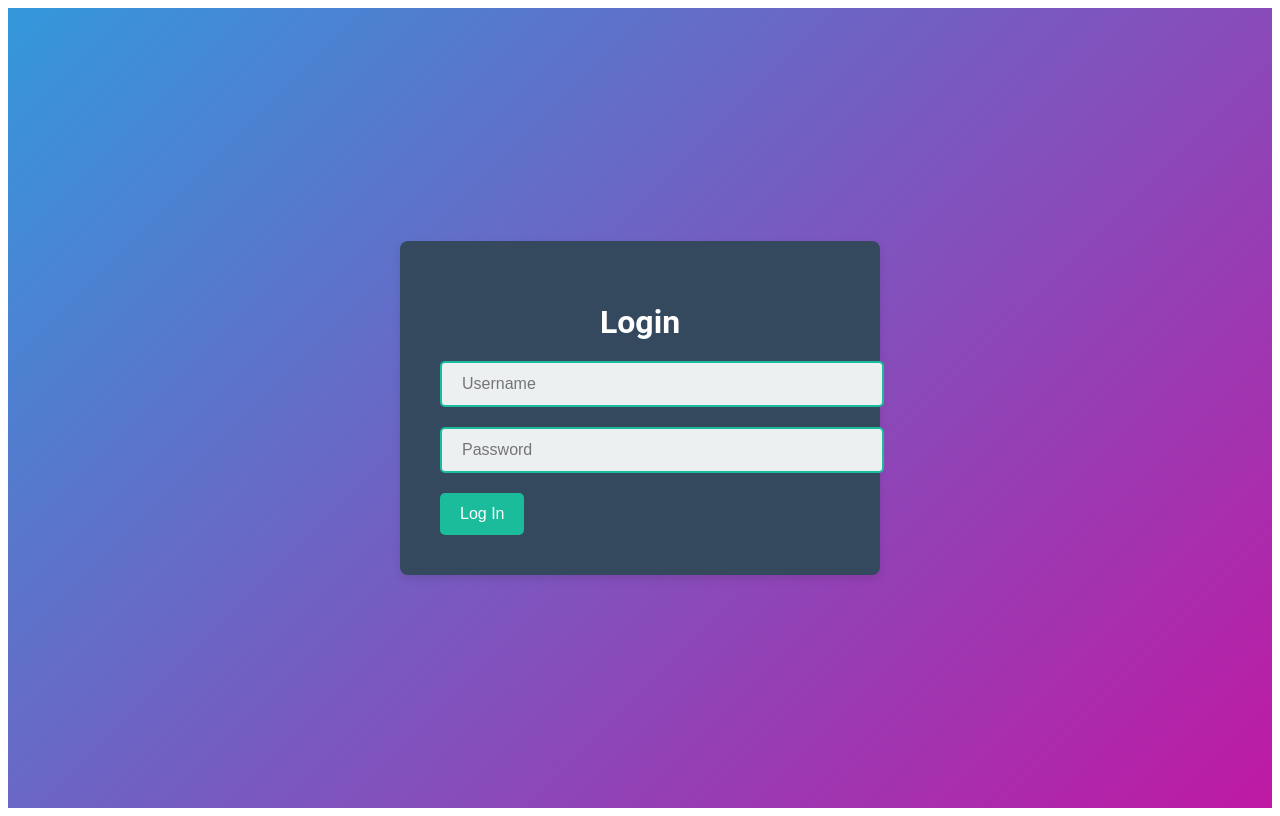
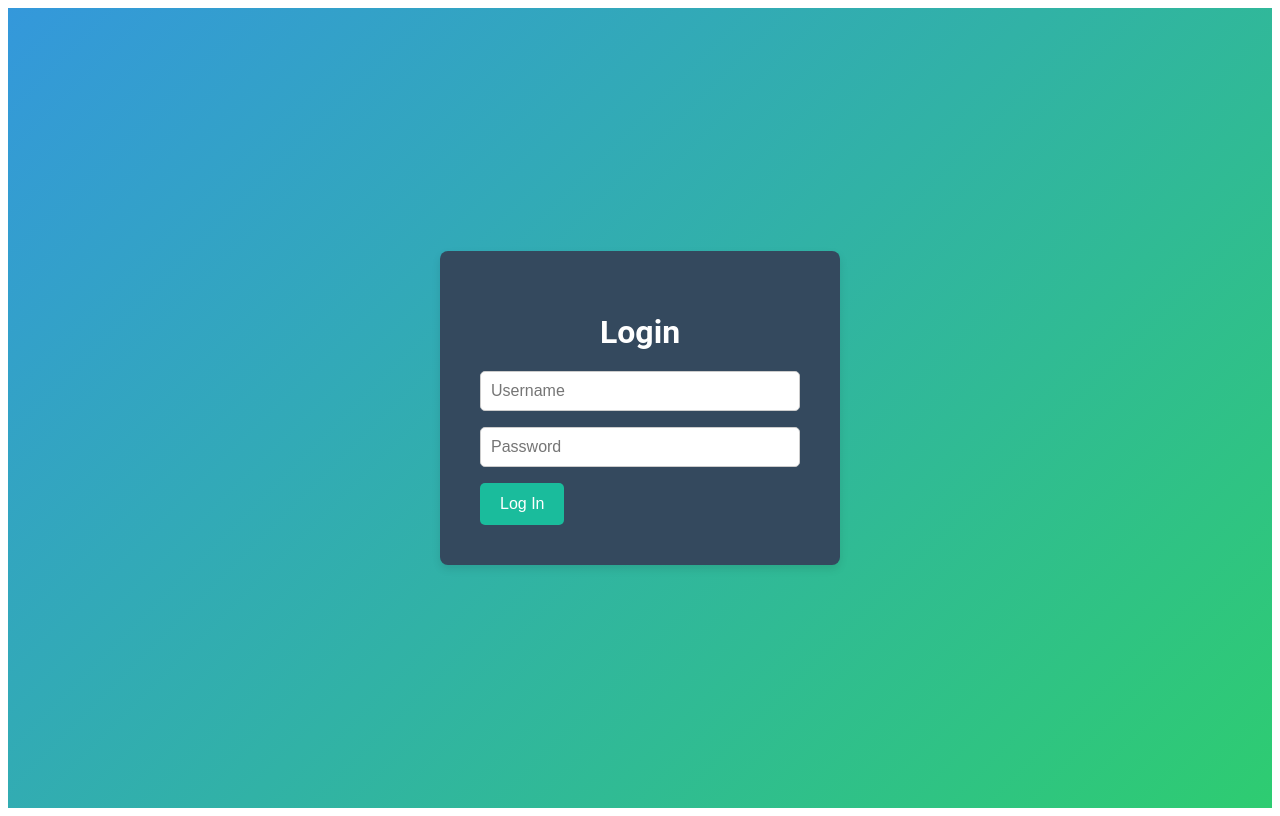
Before and after one commit to pankajackson/lightdm-webkit-theme-lxa, a React (Vite) app: page / in a window 1280 px wide. Built offline with nearby package versions, Linux system fonts and the light colour scheme.

Commit message:
Fixed login input box overflow

```diff
--- a/src/App.tsx
+++ b/src/App.tsx
@@ -9,7 +9,7 @@ const Wrapper = styled.div`
   justify-content: center;
   align-items: center;
   height: 100vh;
-  background: linear-gradient(135deg, #3498db, #bf19a4);
+  background: linear-gradient(135deg, #3498db, #2ecc71);
   font-family: "Roboto", sans-serif;
 `
 
--- a/src/components/FormContainer.tsx
+++ b/src/components/FormContainer.tsx
@@ -8,6 +8,8 @@ const Container = styled.div`
   box-shadow: 0 4px 8px rgba(0, 0, 0, 0.1);
   max-width: 400px;
   width: 100%;
+  box-sizing: border-box;
+  overflow: hidden;
 `
 
 const FormContainer: React.FC<{ children: React.ReactNode }> = ({
--- a/src/components/InputField.tsx
+++ b/src/components/InputField.tsx
@@ -2,19 +2,13 @@ import React from "react"
 import styled from "styled-components"
 
 const StyledInput = styled.input`
-  padding: 12px 20px;
+  padding: 10px;
   font-size: 16px;
-  margin-bottom: 20px;
+  margin-bottom: 16px; /* Adds space below the input field */
   width: 100%;
-  border: 2px solid #1abc9c;
+  border: 1px solid #ccc;
   border-radius: 5px;
-  background-color: #ecf0f1;
-  color: #34495e;
-
-  &:focus {
-    border-color: #16a085;
-    outline: none;
-  }
+  box-sizing: border-box;
 `
 
 const InputField: React.FC<{ type: string; placeholder: string }> = ({
```
